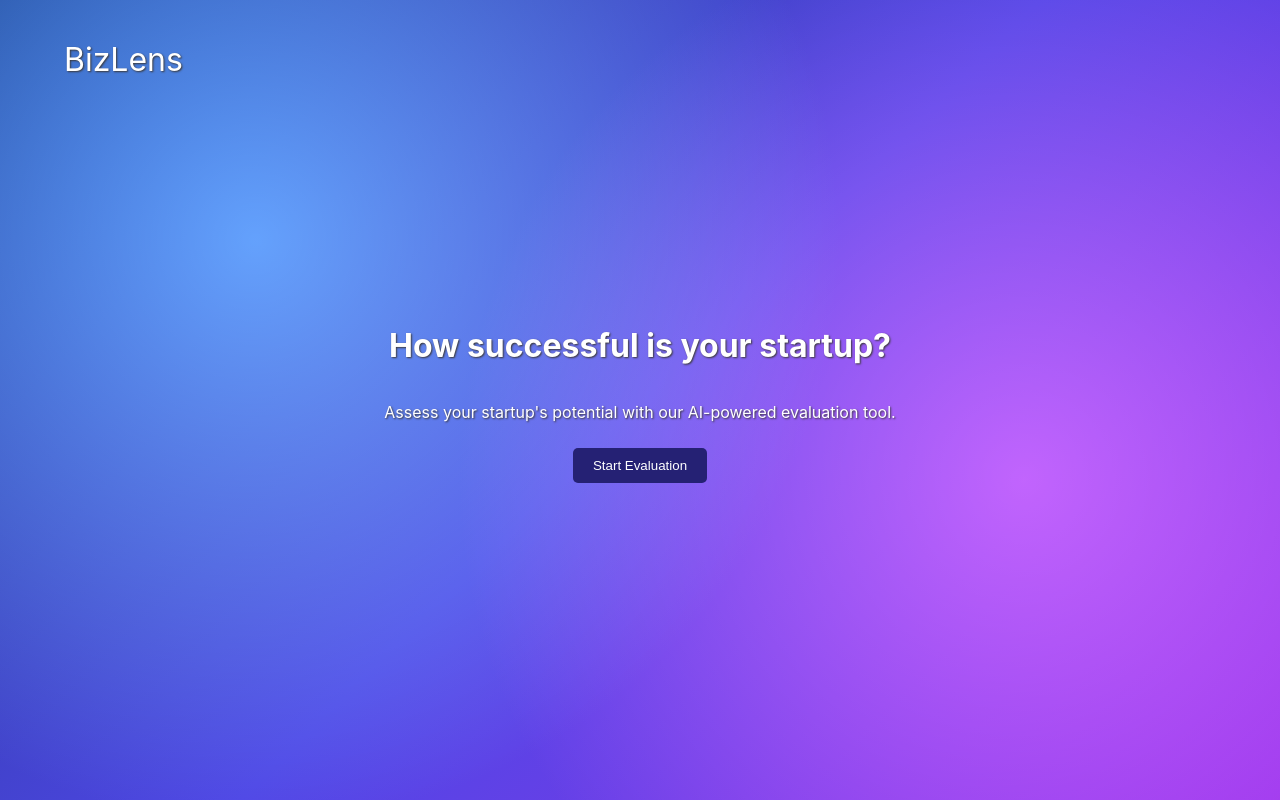
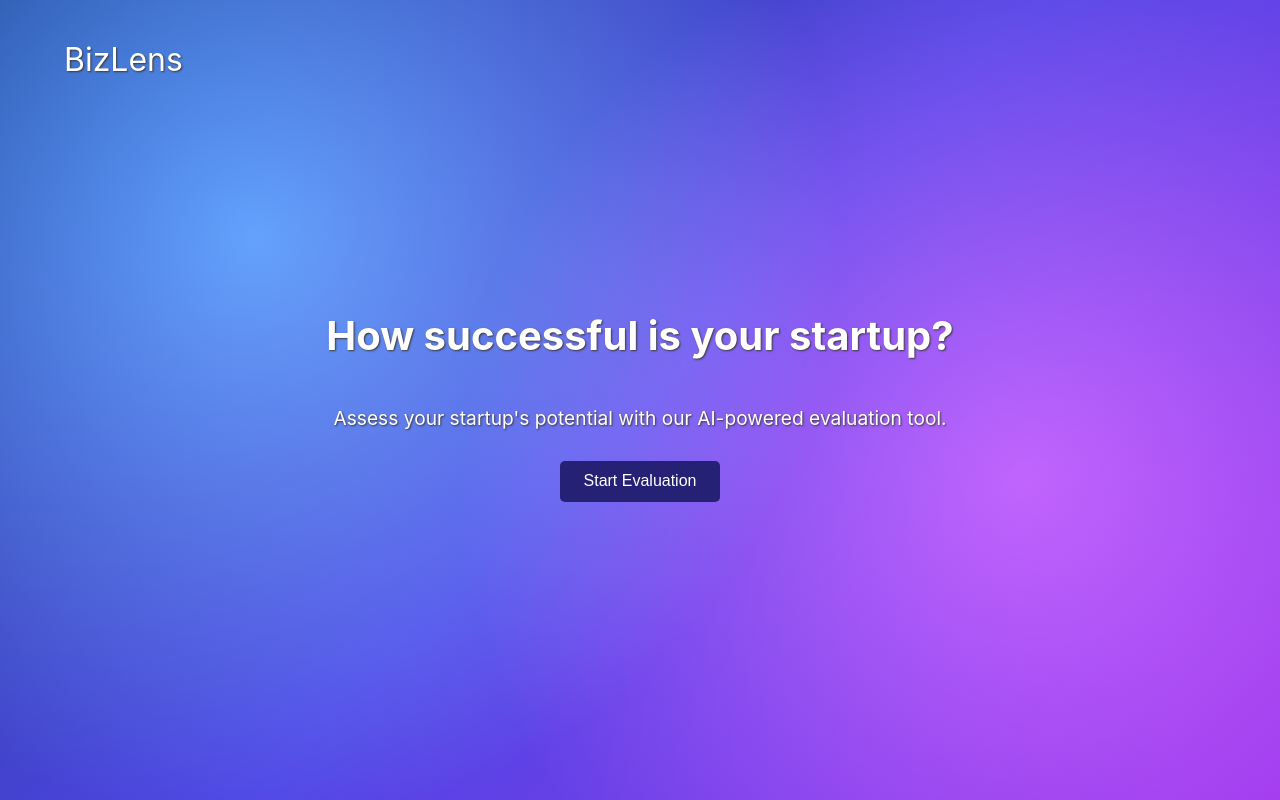
Before and after one commit to shirinadan/AI4ALL-Project, a Next.js app: page / in a window 1280 px wide. Built offline with nearby package versions, Linux system fonts and the light colour scheme.

Commit message:
stylistic changes with home page

```diff
--- a/src/app/page.css
+++ b/src/app/page.css
@@ -1,16 +1,27 @@
 h1, p {
     color: white;
     text-shadow: 1px 1px 2px rgb(59, 57, 57);
+}
+
+h1 {
+    font-size: 2.5em
+}
+
+p {
+    font-size: 1.2em;
+    margin: 1em;
+
 }
 
 button {
     background-color: #252174;
     color: white;
     border: none;
-    padding: 10px 20px;
+    padding: 1% 2%;
     border-radius: 5px;
     cursor: pointer;
-    margin: 10px;
+    margin: 1%;
+    font-size: 1em;
 }
 
 .wrapper {
```
